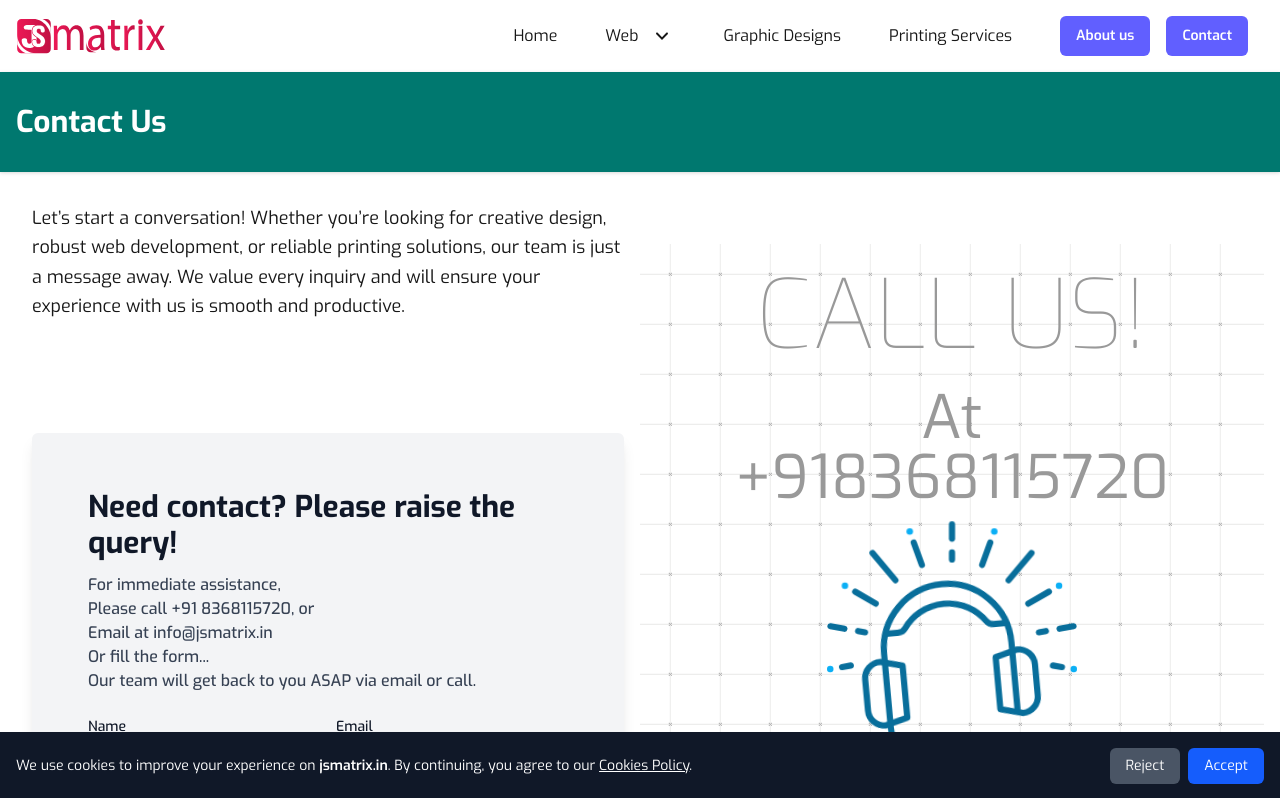
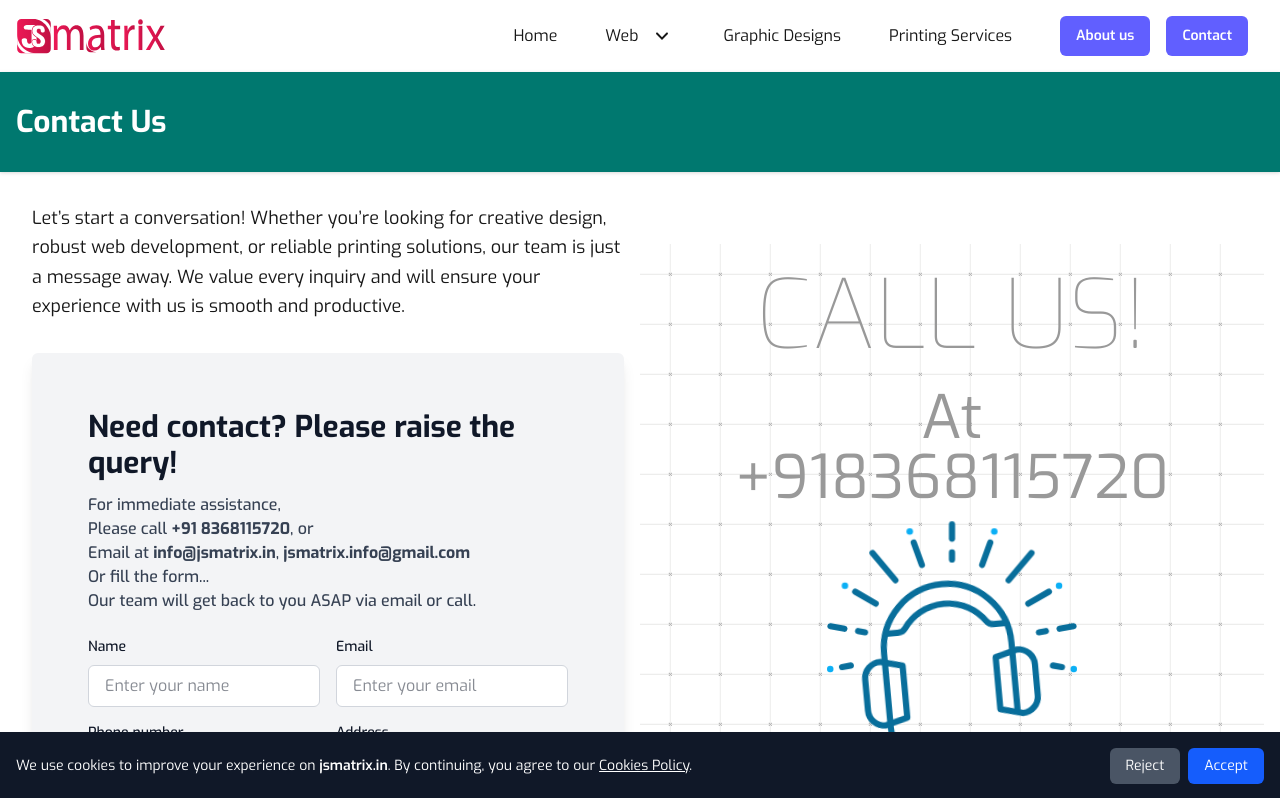
Before and after one commit to niceprince/jsmatrix_next, a Next.js app: page /contact in a window 1280 px wide. Shown: the top 798 px of the page. Built offline with nearby package versions, Linux system fonts and the light colour scheme.

Commit message:
Updated some codes

```diff
--- a/src/app/graphic-designs/page.tsx
+++ b/src/app/graphic-designs/page.tsx
@@ -21,14 +21,15 @@ const GraphicDesigns = () => (
       keywords="graphic design, branding design, logo design, business cards, brochures, visual identity, digital graphics, creative designs, marketing materials, poster design, flyer design, corporate branding, visual content, design services, custom illustrations"
       description="Bring your brand to life with JSMatrix's professional graphic design services. We create stunning visuals, logos, brochures, and marketing materials that effectively communicate your brand's identity and make your business stand out online and offline."
     />
-    <section className="pt-18 pt-[4rem] md:pt-[70px]">
+    <section className="pt-18 md:pt-[70px]">
       <DevHeading
         headingBgText={languages}
         headText={headText}
         paraText={paraText}
       />
+
+      <ItemWithGrids {...GraphicsPageItems} />
       <PagesWavesSection {...graphicsSubHeading} />
-      <ItemWithGrids {...GraphicsPageItems} />
       <ElegantItemsDisplay
         elegantCategories={graphicDesignCategories}
         sectionDescription="Explore a complete range of graphic design solutions — from brand identity and marketing materials to web design, packaging, and motion graphics."
--- a/src/app/printing-services/page.tsx
+++ b/src/app/printing-services/page.tsx
@@ -25,20 +25,17 @@ const PrintingServices = () => {
         keywords="printing services, business cards, brochures, flyers, custom stationery, office supplies, branded materials, print marketing, corporate stationery, promotional printing, personalized printing, printing solutions, high-quality print, stationery design, office branding"
         description="JSMatrix offers premium printing and office stationery services to help your brand make a lasting impression. From business cards and brochures to custom office supplies, we provide high-quality print materials tailored to your business needs."
       />
-      <section className="pt-18 pt-[4rem] md:pt-[70px]">
+      <section className="pt-18 md:pt-[70px]">
         <DevHeading
           headingBgText={languages}
           headText={headText}
           paraText={paraText}
         />
       </section>
+      <PageItemDisplay {...printingItemsData} />
       <PagesWavesSection {...printingSubHeading} />
-
-      <PageItemDisplay {...printingItemsData} />
       <ElegantItemsDisplay elegantCategories={printingCategories} />
-
       <ColumnTypeSection {...ColumnPrintSolutions} />
-
       <WhyChooseSection {...WhyChooseForPrinting} />
     </>
   );
--- a/src/app/web/page.tsx
+++ b/src/app/web/page.tsx
@@ -38,7 +38,7 @@ const Web = () => {
         keywords={keywords}
         description={description}
       />
-      <section className="pt-18 pt-[4rem] md:pt-[70px]">
+      <section className="pt-18 md:pt-[70px]">
         <DevHeading
           headingBgText={languages}
           headText={headText}
@@ -46,13 +46,12 @@ const Web = () => {
           bgImage="/images/programming-background-collage.jpg'"
         />
       </section>
-
-      <SeparateLandingSection {...webLandingSection} />
       <ColumnTypeSection {...ExpertiseFieldsData} />
       <ElegantItemsDisplay
         elegantCategories={webDevelopmentCategories}
         sectionDescription="Transform your digital presence with our full spectrum of web development services, including frontend, backend, e-commerce, CMS, and cloud deployment."
       />
+      <SeparateLandingSection {...webLandingSection} />
     </>
   );
 };
--- a/src/components/common/PagesWavesSection.tsx
+++ b/src/components/common/PagesWavesSection.tsx
@@ -25,9 +25,10 @@ function PagesWavesSection({
   useEffect(() => {
     if (sectionRef.current?.offsetTop)
       setSecScroll(
-        sectionRef.current?.offsetTop + sectionRef.current?.offsetTop
+        sectionRef.current?.offsetTop +
+          (sectionRef.current?.scrollHeight - 140),
       );
-  }, []);
+  }, [secScroll]);
 
   return (
     <section
--- a/src/components/common/SectionTitle.tsx
+++ b/src/components/common/SectionTitle.tsx
@@ -19,7 +19,7 @@ const SectionTitle = ({
       <div
         className={`wow fadeInUp w-full ${
           center ? "mx-auto text-center" : ""
-        } pb-16 md:pb-20 lg:pb-28`}
+        } pb-8 md:pb-8 lg:pb-8`}
         data-wow-delay=".1s"
         style={{ maxWidth: width }}
       >
--- a/src/components/contact/Contact.tsx
+++ b/src/components/contact/Contact.tsx
@@ -88,7 +88,7 @@ const ContactUs = () => {
   };
 
   const handleChange = (
-    e: React.ChangeEvent<HTMLInputElement | HTMLTextAreaElement>
+    e: React.ChangeEvent<HTMLInputElement | HTMLTextAreaElement>,
   ) => {
     const { name, value } = e.target;
     setFormData({ ...formData, [name]: value });
@@ -109,7 +109,7 @@ const ContactUs = () => {
               "Content-Type": "application/json",
             },
             body: JSON.stringify(formData), // sending data
-          }
+          },
         );
 
         const data = await response.json();
@@ -148,8 +148,9 @@ const ContactUs = () => {
         </h2>
         <p className="mb-6 text-base font-medium text-gray-700 dark:text-gray-300">
           For immediate assistance, <br />
-          Please call +91 8368115720, or <br />
-          Email at info@jsmatrix.in <br />
+          Please call <strong>+91 8368115720</strong>, or <br />
+          Email at <strong>info@jsmatrix.in</strong>,{" "}
+          <strong>jsmatrix.info@gmail.com</strong> <br />
           Or fill the form...
           <br />
           Our team will get back to you ASAP via email or call.
```
